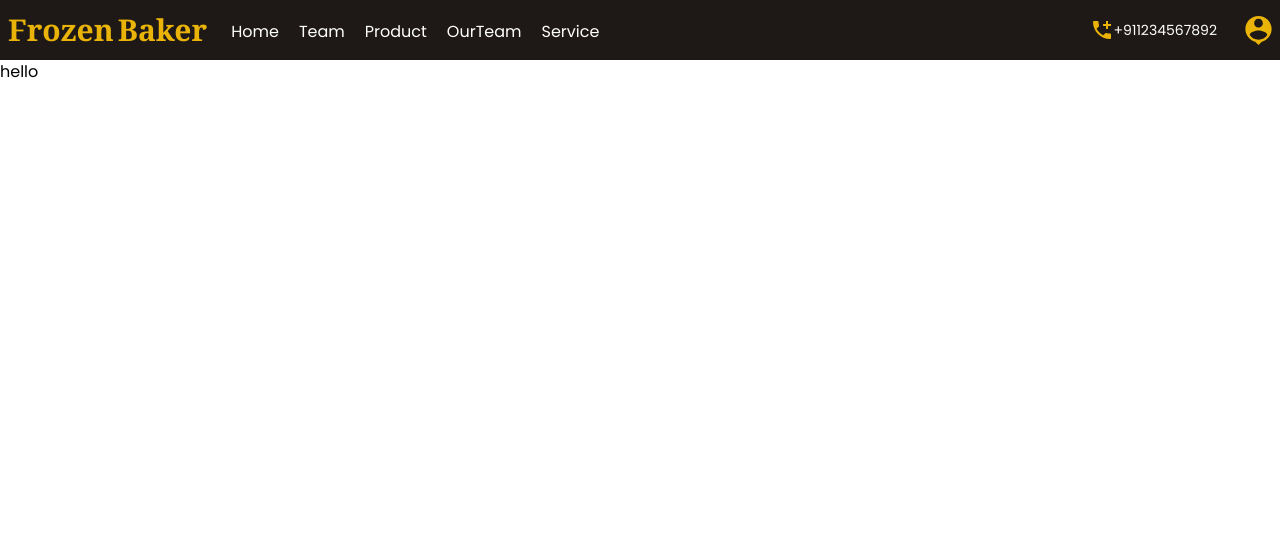
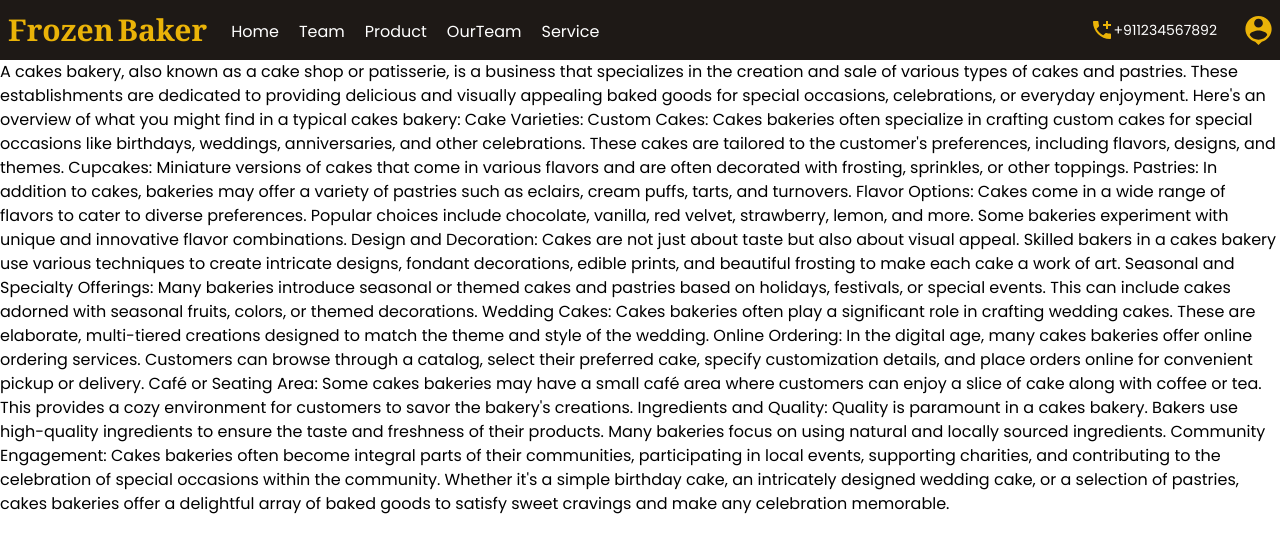
Before and after one commit to Ashish5028/Frozen-Baker, a React (Vite) app: page /about-more in a window 1280 px wide. Shown: the top 552 px of the page. Built offline with nearby package versions, Linux system fonts and the light colour scheme.

Commit message:
aboutmore

```diff
--- a/src/component/about-more.jsx
+++ b/src/component/about-more.jsx
@@ -4,7 +4,53 @@ const AboutMore = () => {
   return (
     <>
       <div>
-        <h1>hello</h1>
+        <h1>
+          A cakes bakery, also known as a cake shop or patisserie, is a business
+          that specializes in the creation and sale of various types of cakes
+          and pastries. These establishments are dedicated to providing
+          delicious and visually appealing baked goods for special occasions,
+          celebrations, or everyday enjoyment. Here's an overview of what you
+          might find in a typical cakes bakery: Cake Varieties: Custom Cakes:
+          Cakes bakeries often specialize in crafting custom cakes for special
+          occasions like birthdays, weddings, anniversaries, and other
+          celebrations. These cakes are tailored to the customer's preferences,
+          including flavors, designs, and themes. Cupcakes: Miniature versions
+          of cakes that come in various flavors and are often decorated with
+          frosting, sprinkles, or other toppings. Pastries: In addition to
+          cakes, bakeries may offer a variety of pastries such as eclairs, cream
+          puffs, tarts, and turnovers. Flavor Options: Cakes come in a wide
+          range of flavors to cater to diverse preferences. Popular choices
+          include chocolate, vanilla, red velvet, strawberry, lemon, and more.
+          Some bakeries experiment with unique and innovative flavor
+          combinations. Design and Decoration: Cakes are not just about taste
+          but also about visual appeal. Skilled bakers in a cakes bakery use
+          various techniques to create intricate designs, fondant decorations,
+          edible prints, and beautiful frosting to make each cake a work of art.
+          Seasonal and Specialty Offerings: Many bakeries introduce seasonal or
+          themed cakes and pastries based on holidays, festivals, or special
+          events. This can include cakes adorned with seasonal fruits, colors,
+          or themed decorations. Wedding Cakes: Cakes bakeries often play a
+          significant role in crafting wedding cakes. These are elaborate,
+          multi-tiered creations designed to match the theme and style of the
+          wedding. Online Ordering: In the digital age, many cakes bakeries
+          offer online ordering services. Customers can browse through a
+          catalog, select their preferred cake, specify customization details,
+          and place orders online for convenient pickup or delivery. Café or
+          Seating Area: Some cakes bakeries may have a small café area where
+          customers can enjoy a slice of cake along with coffee or tea. This
+          provides a cozy environment for customers to savor the bakery's
+          creations. Ingredients and Quality: Quality is paramount in a cakes
+          bakery. Bakers use high-quality ingredients to ensure the taste and
+          freshness of their products. Many bakeries focus on using natural and
+          locally sourced ingredients. Community Engagement: Cakes bakeries
+          often become integral parts of their communities, participating in
+          local events, supporting charities, and contributing to the
+          celebration of special occasions within the community. Whether it's a
+          simple birthday cake, an intricately designed wedding cake, or a
+          selection of pastries, cakes bakeries offer a delightful array of
+          baked goods to satisfy sweet cravings and make any celebration
+          memorable.
+        </h1>
       </div>
     </>
   );
```
